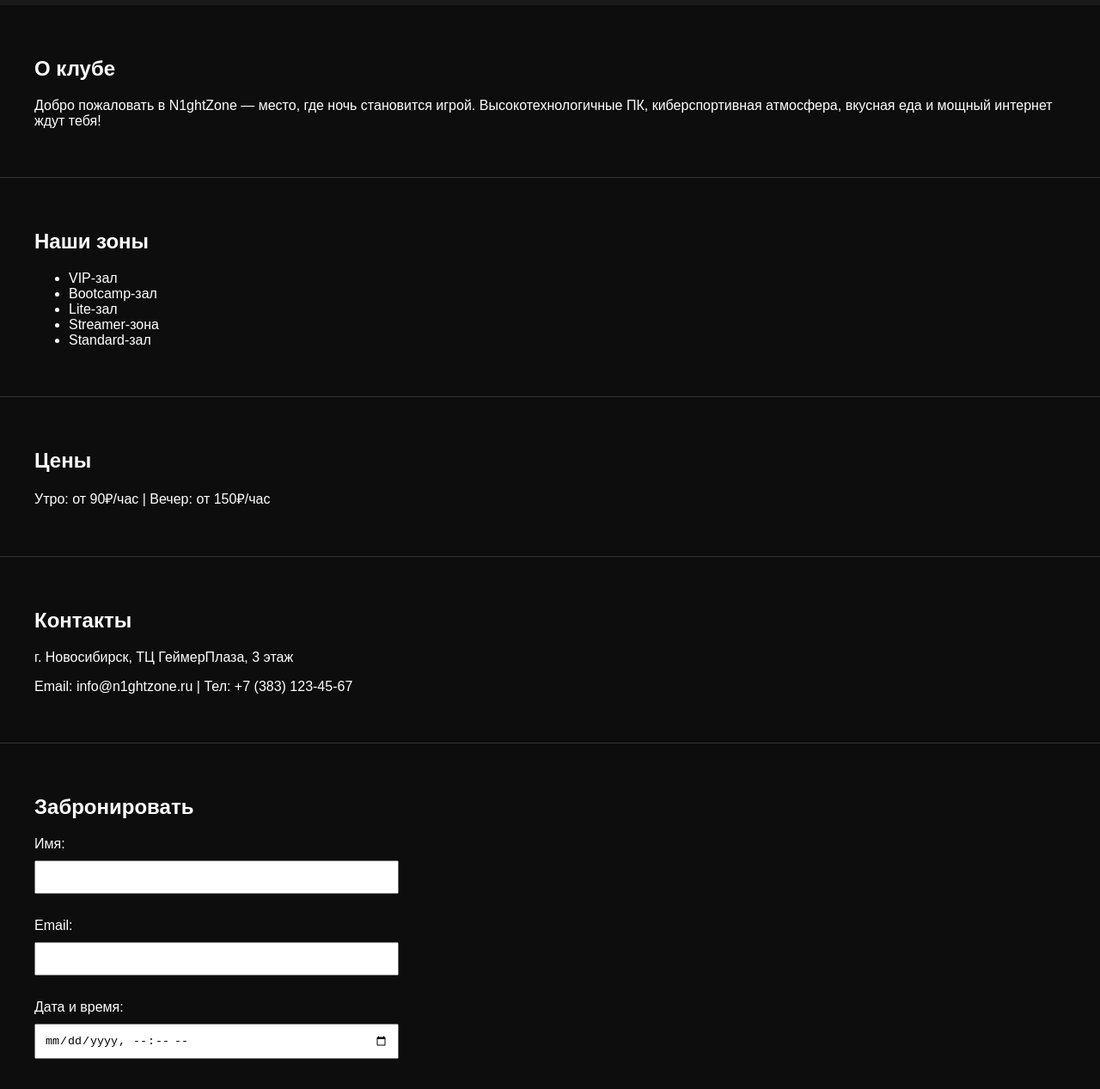
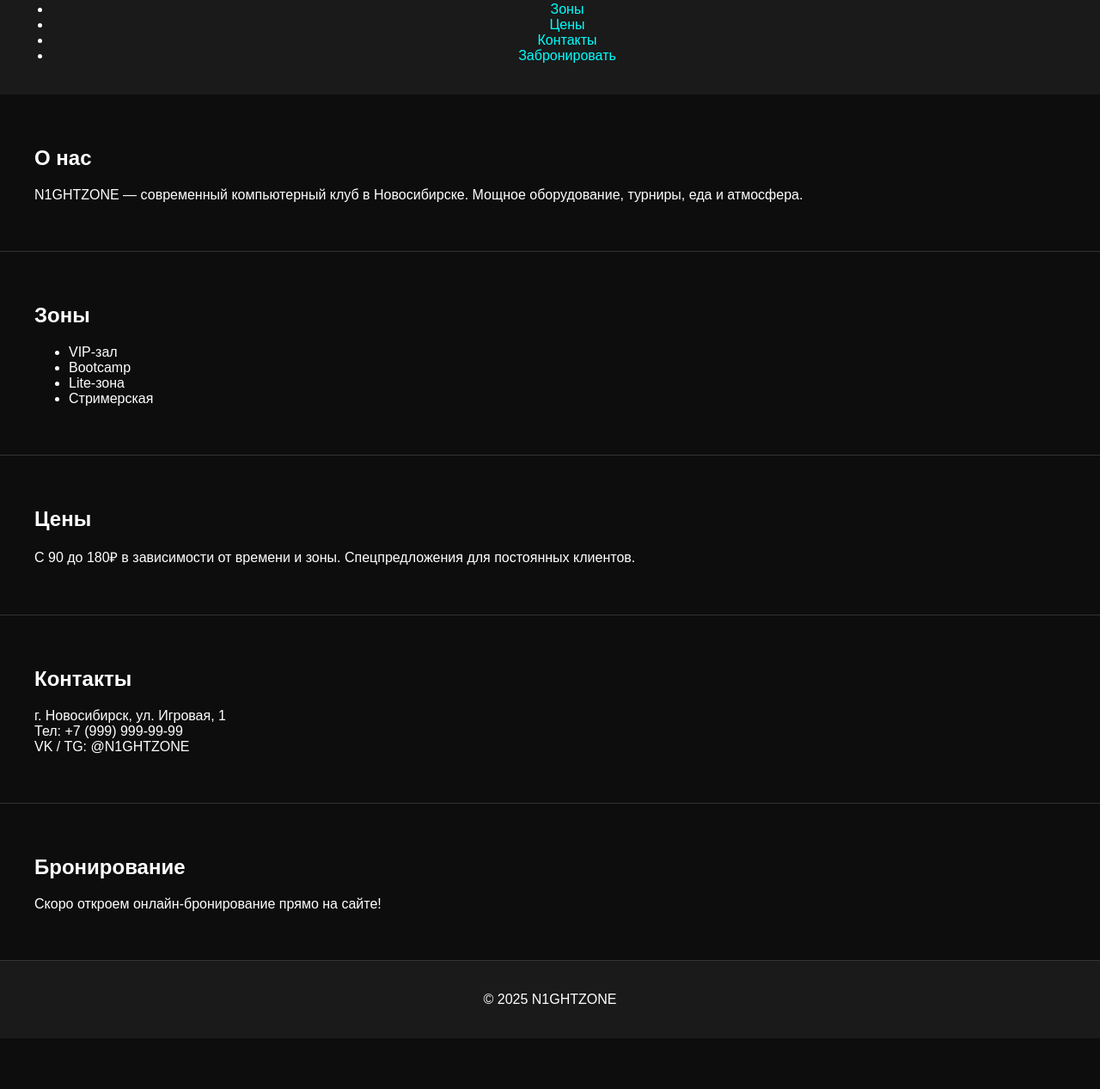
Before and after one commit to n1ghtzone/n1ghtzone_hub, a plain HTML site: page index.html in a window 1280 px wide. Shown: the part 97-1364 px from the top of the page at 86% size. After the commit the page ends 1305 px from the top, so only its background shows below. Drawn offline with Linux system fonts and the light colour scheme.

Commit message:
Update index.html

```diff
--- a/index.html
+++ b/index.html
@@ -1,62 +1,57 @@
-
 <!DOCTYPE html>
 <html lang="ru">
 <head>
-    <meta charset="UTF-8">
-    <title>N1ghtZone – Компьютерный клуб</title>
-    <link rel="stylesheet" href="style.css">
+  <meta charset="UTF-8" />
+  <meta name="viewport" content="width=device-width, initial-scale=1.0"/>
+  <title>N1GHTZONE — Твой мир игр</title>
+  <link rel="stylesheet" href="style.css" />
 </head>
 <body>
   <header>
-        <h1>N1ghtZone</h1>
+    <h1>N1GHTZONE</h1>
     <nav>
-            <a href="#about">О нас</a>
-            <a href="#zones">Зоны</a>
-            <a href="#prices">Цены</a>
-            <a href="#contacts">Контакты</a>
-            <a href="#booking">Забронировать</a>
+      <ul>
+        <li><a href="#about">О нас</a></li>
+        <li><a href="#zones">Зоны</a></li>
+        <li><a href="#prices">Цены</a></li>
+        <li><a href="#contacts">Контакты</a></li>
+        <li><a href="#booking" class="btn">Забронировать</a></li>
+      </ul>
     </nav>
   </header>
 
   <section id="about">
-        <h2>О клубе</h2>
-        <p>Добро пожаловать в N1ghtZone — место, где ночь становится игрой. Высокотехнологичные ПК, киберспортивная атмосфера, вкусная еда и мощный интернет ждут тебя!</p>
+    <h2>О нас</h2>
+    <p>N1GHTZONE — современный компьютерный клуб в Новосибирске. Мощное оборудование, турниры, еда и атмосфера.</p>
   </section>
 
   <section id="zones">
-        <h2>Наши зоны</h2>
+    <h2>Зоны</h2>
     <ul>
       <li>VIP-зал</li>
-            <li>Bootcamp-зал</li>
-            <li>Lite-зал</li>
-            <li>Streamer-зона</li>
-            <li>Standard-зал</li>
+      <li>Bootcamp</li>
+      <li>Lite-зона</li>
+      <li>Стримерская</li>
     </ul>
   </section>
 
   <section id="prices">
     <h2>Цены</h2>
-        <p>Утро: от 90₽/час | Вечер: от 150₽/час</p>
+    <p>С 90 до 180₽ в зависимости от времени и зоны. Спецпредложения для постоянных клиентов.</p>
   </section>
 
   <section id="contacts">
     <h2>Контакты</h2>
-        <p>г. Новосибирск, ТЦ ГеймерПлаза, 3 этаж</p>
-        <p>Email: info@n1ghtzone.ru | Тел: +7 (383) 123-45-67</p>
+    <p>г. Новосибирск, ул. Игровая, 1<br/>Тел: +7 (999) 999-99-99<br/>VK / TG: @N1GHTZONE</p>
   </section>
 
   <section id="booking">
-        <h2>Забронировать</h2>
-        <form>
-            <label>Имя: <input type="text" required></label><br>
-            <label>Email: <input type="email" required></label><br>
-            <label>Дата и время: <input type="datetime-local" required></label><br>
-            <button type="submit">Отправить</button>
-        </form>
+    <h2>Бронирование</h2>
+    <p>Скоро откроем онлайн-бронирование прямо на сайте!</p>
   </section>
 
   <footer>
-        <p>&copy; 2025 N1ghtZone</p>
+    <p>© 2025 N1GHTZONE</p>
   </footer>
 </body>
 </html>
```
Lines whose indentation alone changed are shown as unchanged.
